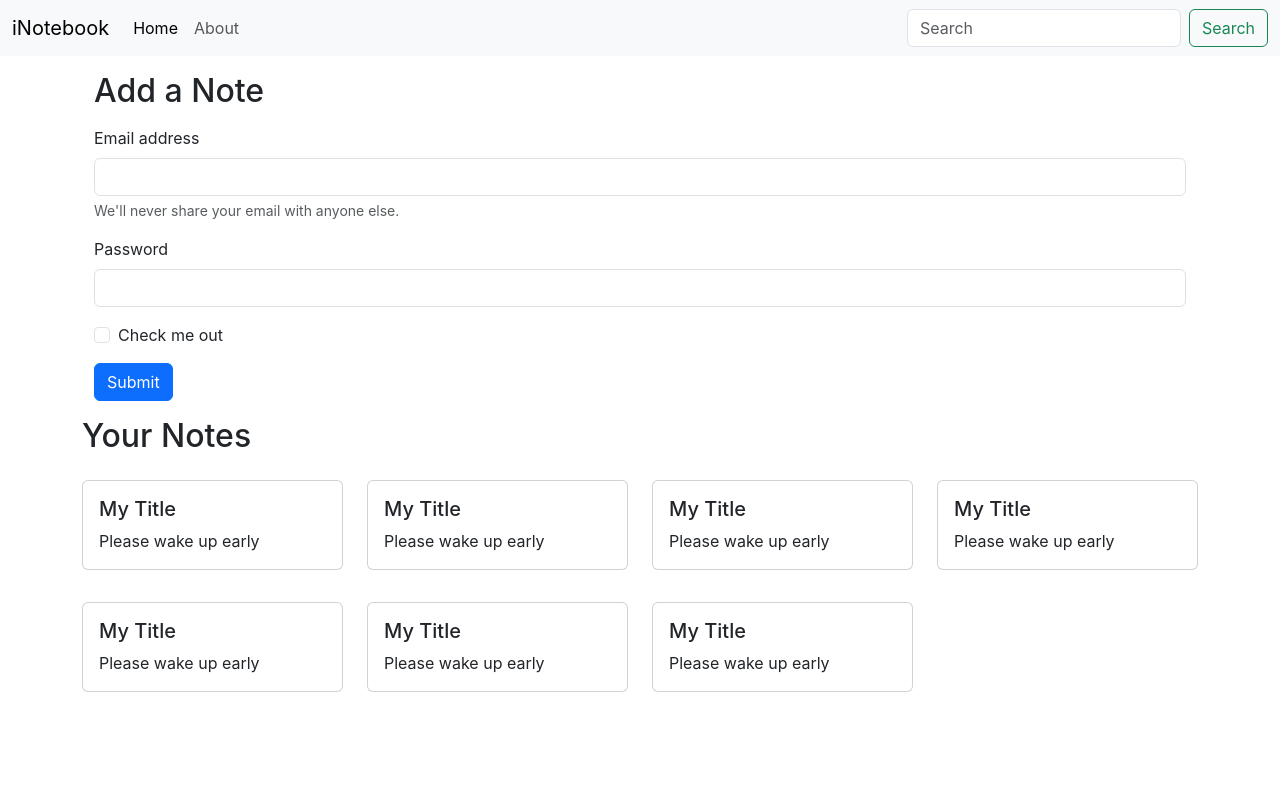
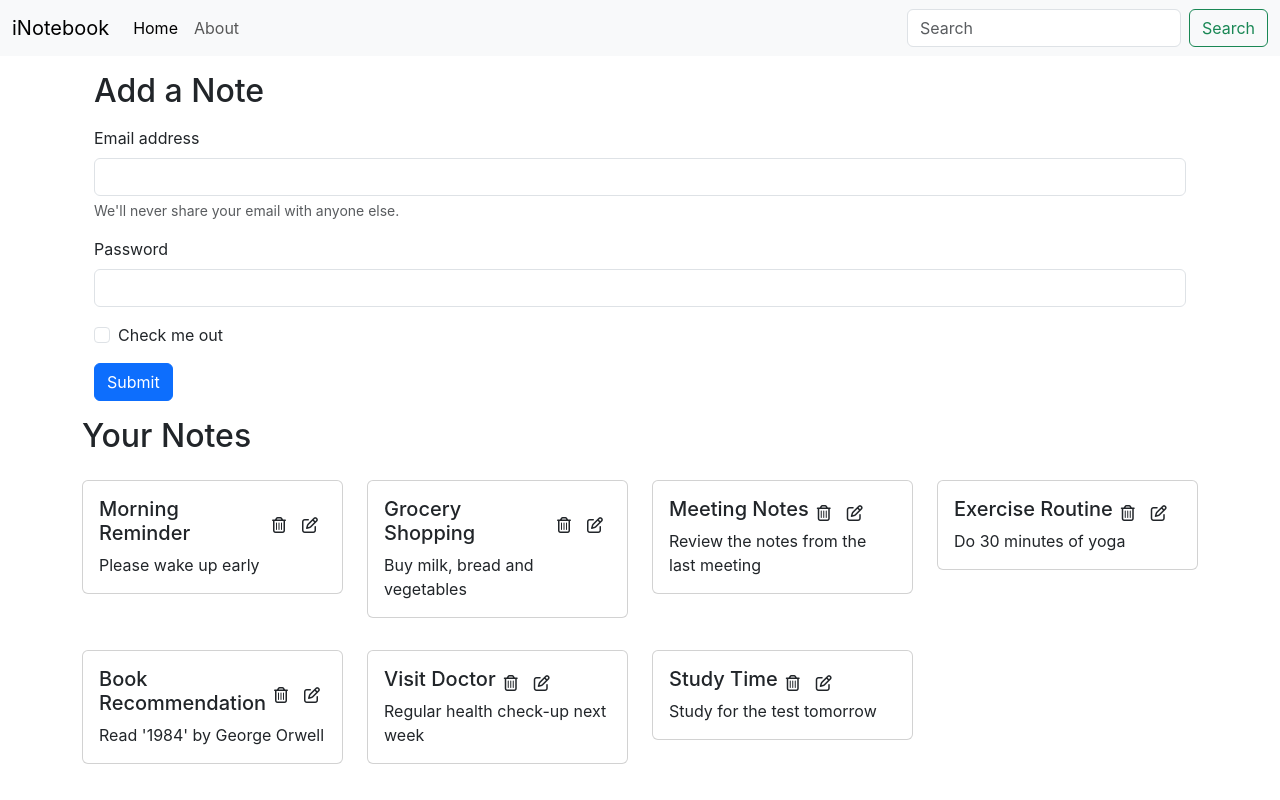
Before and after one commit to ChauhanJaved/iNoteBook, a React (Create React App) app in the folder frontend/: page / in a window 1280 px wide. Built offline with nearby package versions, Linux system fonts and the light colour scheme.

Commit message:
Add font awesome icons for delete and edit notes in <NoteItem> component

```diff
--- a/frontend/package.json
+++ b/frontend/package.json
@@ -6,7 +6,6 @@
     "@testing-library/jest-dom": "^5.17.0",
     "@testing-library/react": "^13.4.0",
     "@testing-library/user-event": "^13.5.0",
-    "dotenv": "^16.3.1",
     "react": "^18.2.0",
     "react-dom": "^18.2.0",
     "react-router-dom": "^6.14.2",
--- a/frontend/public/index.html
+++ b/frontend/public/index.html
@@ -13,10 +13,12 @@
     <link rel="manifest" href="%PUBLIC_URL%/manifest.json" />
     <title>iNotebook - Your notes secured in the cloud</title>
     <link href="https://cdn.jsdelivr.net/npm/bootstrap@5.3.1/dist/css/bootstrap.min.css" rel="stylesheet" integrity="sha384-4bw+/aepP/YC94hEpVNVgiZdgIC5+VKNBQNGCHeKRQN+PtmoHDEXuppvnDJzQIu9" crossorigin="anonymous">
+
   </head>
   <body>
     <noscript>You need to enable JavaScript to run this app.</noscript>
     <div id="root"></div>
     <script src="https://cdn.jsdelivr.net/npm/bootstrap@5.3.1/dist/js/bootstrap.bundle.min.js" integrity="sha384-HwwvtgBNo3bZJJLYd8oVXjrBZt8cqVSpeBNS5n7C8IVInixGAoxmnlMuBnhbgrkm" crossorigin="anonymous"></script>
+    <script src="https://kit.fontawesome.com/ad3800379d.js" crossorigin="anonymous"></script>
   </body>
 </html>
--- a/frontend/src/components/NoteItem.js
+++ b/frontend/src/components/NoteItem.js
@@ -1,12 +1,17 @@
 import React from "react";
 
 export default function NoteItem(props) {
+  const { note } = props;
   return (
     <div className="col-md-3">
       <div className="card my-3">
         <div className="card-body">
-          <h5 className="card-title">{props.note.title}</h5>
-          <p className="card-text">{props.note.description}</p>
+          <div className="d-flex align-items-center">
+            <h5 className="card-title">{note.title}</h5>
+            <i className="far fa-trash-alt mx-2"></i>
+            <i className="far fa-edit mx-2"></i>
+          </div>
+          <p className="card-text">{note.description}</p>
         </div>
       </div>
     </div>
--- a/frontend/src/components/Notes.js
+++ b/frontend/src/components/Notes.js
@@ -4,6 +4,7 @@ import NoteItem from './NoteItem';
 
 
 export default function Notes() {
+  //destructuring notes from NoteContext
     const { notes } = useContext(NoteContext);
   return (
     <div className="row my-3">
@@ -11,7 +12,6 @@ export default function Notes() {
         {
             notes.map((note, index) =>{
                 return <NoteItem key={index} note={note}/>
-
             })
         }
     </div>
--- a/frontend/src/context/NoteContext.js
+++ b/frontend/src/context/NoteContext.js
@@ -1,4 +1,4 @@
-import React, { Children, createContext, useState } from 'react';
+import React, { createContext, useState } from 'react';
 
 
 export const NoteContext = createContext();
@@ -6,69 +6,70 @@ export const NoteProvider = (props) =>{
 
   const notesInitial = [
     {
-          "_id": "61322f19553781a8ca8d0e06",
-          "user": "6131dc5e3e4037cd4734a066",
-          "title": "My Title",
+        "_id": "61322f19553781a8ca8d0e01",
+        "user": "6131dc5e3e4037cd4734a061",
+        "title": "Morning Reminder",
         "description": "Please wake up early",
         "tag": "personal",
-          "date": "2021-09-03T14:20:09.509Z",
+        "date": "2021-09-01T14:20:09.509Z",
         "__v": 0
     },
     {
-          "_id": "61322f19553781a8ca8d0e08",
-          "user": "6131dc5e3e4037cd4734a066",
-          "title": "My Title",
-          "description": "Please wake up early",
-          "tag": "personal",
+        "_id": "61322f19553781a8ca8d0e02",
+        "user": "6131dc5e3e4037cd4734a062",
+        "title": "Grocery Shopping",
+        "description": "Buy milk, bread and vegetables",
+        "tag": "shopping",
+        "date": "2021-09-02T14:20:09.668Z",
+        "__v": 0
+    },
+    {
+        "_id": "61322f19553781a8ca8d0e03",
+        "user": "6131dc5e3e4037cd4734a063",
+        "title": "Meeting Notes",
+        "description": "Review the notes from the last meeting",
+        "tag": "work",
         "date": "2021-09-03T14:20:09.668Z",
         "__v": 0
     },
     {
-          "_id": "61322f19553781a8ca8d0e08",
-          "user": "6131dc5e3e4037cd4734a066",
-          "title": "My Title",
-          "description": "Please wake up early",
-          "tag": "personal",
-          "date": "2021-09-03T14:20:09.668Z",
+        "_id": "61322f19553781a8ca8d0e04",
+        "user": "6131dc5e3e4037cd4734a064",
+        "title": "Exercise Routine",
+        "description": "Do 30 minutes of yoga",
+        "tag": "health",
+        "date": "2021-09-04T14:20:09.668Z",
         "__v": 0
     },
     {
-          "_id": "61322f19553781a8ca8d0e08",
-          "user": "6131dc5e3e4037cd4734a066",
-          "title": "My Title",
-          "description": "Please wake up early",
-          "tag": "personal",
-          "date": "2021-09-03T14:20:09.668Z",
+        "_id": "61322f19553781a8ca8d0e05",
+        "user": "6131dc5e3e4037cd4734a065",
+        "title": "Book Recommendation",
+        "description": "Read '1984' by George Orwell",
+        "tag": "books",
+        "date": "2021-09-05T14:20:09.668Z",
         "__v": 0
     },
     {
-          "_id": "61322f19553781a8ca8d0e08",
+        "_id": "61322f19553781a8ca8d0e06",
         "user": "6131dc5e3e4037cd4734a066",
-          "title": "My Title",
-          "description": "Please wake up early",
-          "tag": "personal",
-          "date": "2021-09-03T14:20:09.668Z",
+        "title": "Visit Doctor",
+        "description": "Regular health check-up next week",
+        "tag": "health",
+        "date": "2021-09-06T14:20:09.668Z",
         "__v": 0
     },
     {
-          "_id": "61322f19553781a8ca8d0e08",
-          "user": "6131dc5e3e4037cd4734a066",
-          "title": "My Title",
-          "description": "Please wake up early",
-          "tag": "personal",
-          "date": "2021-09-03T14:20:09.668Z",
-          "__v": 0
-        },
-        {
-          "_id": "61322f19553781a8ca8d0e08",
-          "user": "6131dc5e3e4037cd4734a066",
-          "title": "My Title",
-          "description": "Please wake up early",
-          "tag": "personal",
-          "date": "2021-09-03T14:20:09.668Z",
+        "_id": "61322f19553781a8ca8d0e07",
+        "user": "6131dc5e3e4037cd4734a067",
+        "title": "Study Time",
+        "description": "Study for the test tomorrow",
+        "tag": "study",
+        "date": "2021-09-07T14:20:09.668Z",
         "__v": 0
     },
 ]
+
       const [notes, setNotes] = useState(notesInitial)
     return(
         <NoteContext.Provider value={{notes, setNotes}}>
--- a/frontend/src/index.css
+++ b/frontend/src/index.css
@@ -11,3 +11,7 @@ code {
   font-family: source-code-pro, Menlo, Monaco, Consolas, 'Courier New',
     monospace;
 }
+
+i{
+  cursor: pointer;
+}
```
Also changed, not shown: 1 other file (tests, documents, lock files or other folders). Lines whose indentation alone changed are shown as unchanged.
